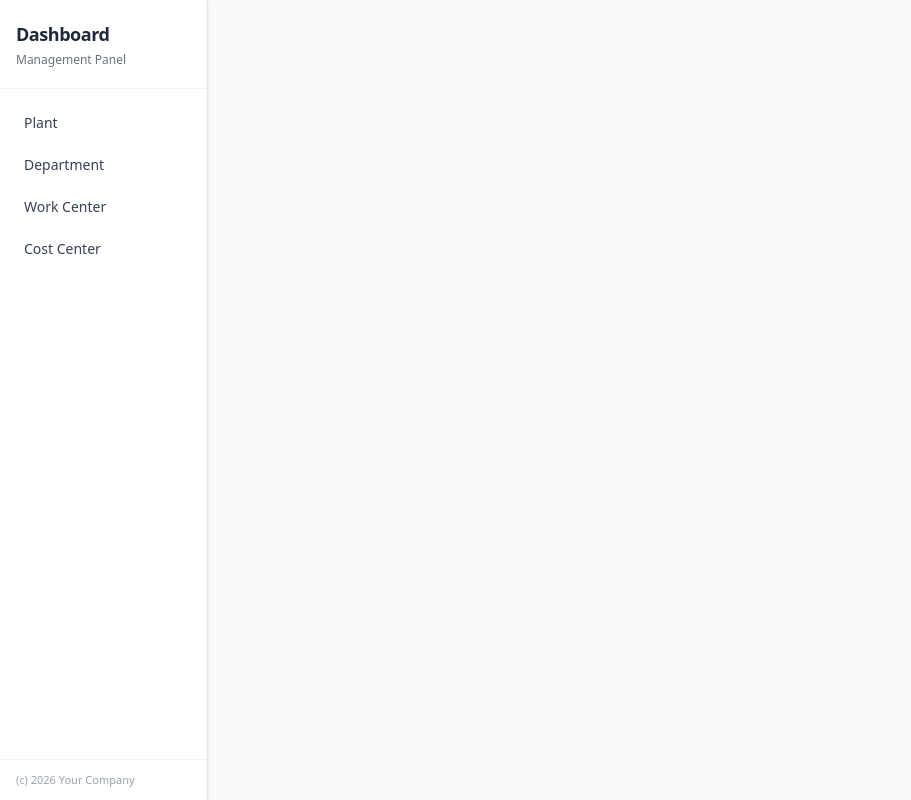
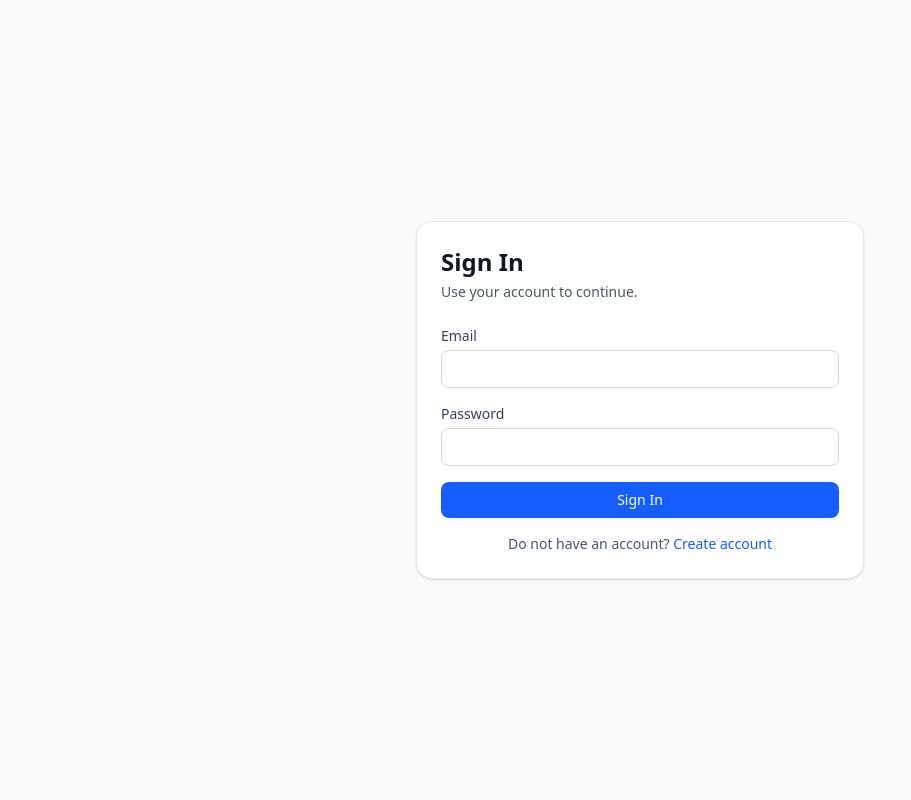
Before and after one commit to chaitanyaj2121/plant_management_sys, a React app in the folder frontend/: page /login in a window 1280 px wide. Shown: the whole page, without its empty margins (0-911 px from the left). Built offline with nearby package versions, Linux system fonts and the light colour scheme; no server answers; the HTML template or start-up script is replaced by a standard one.

Commit message:
created the singup and login pages in frontend

```diff
--- a/frontend/src/App.jsx
+++ b/frontend/src/App.jsx
@@ -7,10 +7,16 @@ import Sidebar from "./components/Sidebar";
 import DepartmentSetup from "./components/DepartmentSetup";
 import WorkCenterSetup from "./components/WorkCenterSetup";
 import CostCenterSetup from "./components/CostCenterSetup";
+import LoginPage from "./components/LoginPage";
+import SignupPage from "./components/SignupPage";
+import { getAuthToken } from "./api/client";
 
-const App = () => {
+const ProtectedApp = () => {
+  if (!getAuthToken()) {
+    return <Navigate to="/login" replace />;
+  }
+
   return (
-    <Router>
     <div className="flex min-h-screen bg-gray-50">
       <Sidebar />
 
@@ -21,9 +27,43 @@ const App = () => {
           <Route path="/department" element={<DepartmentSetup />} />
           <Route path="/work-center" element={<WorkCenterSetup />} />
           <Route path="/cost-center" element={<CostCenterSetup />} />
+          <Route path="*" element={<Navigate to="/plant" replace />} />
         </Routes>
       </main>
     </div>
+  );
+};
+
+const App = () => {
+  return (
+    <Router>
+      <Routes>
+        <Route
+          path="/login"
+          element={
+            getAuthToken() ? (
+              <Navigate to="/plant" replace />
+            ) : (
+              <div className="flex min-h-screen items-center justify-center bg-gray-50 px-4">
+                <LoginPage />
+              </div>
+            )
+          }
+        />
+        <Route
+          path="/signup"
+          element={
+            getAuthToken() ? (
+              <Navigate to="/plant" replace />
+            ) : (
+              <div className="flex min-h-screen items-center justify-center bg-gray-50 px-4">
+                <SignupPage />
+              </div>
+            )
+          }
+        />
+        <Route path="/*" element={<ProtectedApp />} />
+      </Routes>
     </Router>
   );
 };
--- a/frontend/src/api/client.js
+++ b/frontend/src/api/client.js
@@ -1,13 +1,47 @@
 import axios from "axios";
 
 const API_BASE_URL = import.meta.env.VITE_API_URL || "http://localhost:4000/api";
+const TOKEN_STORAGE_KEY = "auth_token";
 
 const api = axios.create({
   baseURL: API_BASE_URL,
 });
 
 export const getErrorMessage = (error) => {
-  return error?.response?.data?.error || error?.message || "Something went wrong";
+  return (
+    error?.response?.data?.error ||
+    error?.response?.data?.message ||
+    error?.message ||
+    "Something went wrong"
+  );
+};
+
+export const getAuthToken = () => {
+  return localStorage.getItem(TOKEN_STORAGE_KEY);
+};
+
+export const setAuthToken = (token) => {
+  localStorage.setItem(TOKEN_STORAGE_KEY, token);
+};
+
+export const clearAuthToken = () => {
+  localStorage.removeItem(TOKEN_STORAGE_KEY);
+};
+
+export const loginUser = async (payload) => {
+  const { data } = await api.post("/auth/login", payload);
+  if (data?.token) {
+    setAuthToken(data.token);
+  }
+  return data;
+};
+
+export const registerUser = async (payload) => {
+  const { data } = await api.post("/auth/register", payload);
+  if (data?.token) {
+    setAuthToken(data.token);
+  }
+  return data;
 };
 
 export default api;
--- /dev/null
+++ b/frontend/src/components/LoginPage.jsx
@@ -0,0 +1,74 @@
+import { useState } from "react";
+import { Link, useNavigate } from "react-router-dom";
+import { getErrorMessage, loginUser } from "../api/client";
+
+const LoginPage = () => {
+  const navigate = useNavigate();
+  const [form, setForm] = useState({ email: "", password: "" });
+  const [error, setError] = useState("");
+  const [submitting, setSubmitting] = useState(false);
+
+  const onSubmit = async (event) => {
+    event.preventDefault();
+    setError("");
+    try {
+      setSubmitting(true);
+      await loginUser(form);
+      navigate("/plant", { replace: true });
+    } catch (err) {
+      setError(getErrorMessage(err));
+    } finally {
+      setSubmitting(false);
+    }
+  };
+
+  return (
+    <div className="mx-auto w-full max-w-md rounded-2xl border border-gray-200 bg-white p-6 shadow-sm">
+      <h1 className="text-2xl font-semibold text-gray-900">Sign In</h1>
+      <p className="mt-1 text-sm text-gray-600">Use your account to continue.</p>
+
+      <form className="mt-6 space-y-4" onSubmit={onSubmit}>
+        <div>
+          <label className="mb-1 block text-sm font-medium text-gray-700">Email</label>
+          <input
+            className="w-full rounded-lg border border-gray-300 px-3 py-2 text-sm outline-none focus:border-blue-500 focus:ring-2 focus:ring-blue-100"
+            type="email"
+            value={form.email}
+            onChange={(e) => setForm((prev) => ({ ...prev, email: e.target.value }))}
+            required
+          />
+        </div>
+
+        <div>
+          <label className="mb-1 block text-sm font-medium text-gray-700">Password</label>
+          <input
+            className="w-full rounded-lg border border-gray-300 px-3 py-2 text-sm outline-none focus:border-blue-500 focus:ring-2 focus:ring-blue-100"
+            type="password"
+            value={form.password}
+            onChange={(e) => setForm((prev) => ({ ...prev, password: e.target.value }))}
+            required
+          />
+        </div>
+
+        {error ? <p className="text-sm text-red-600">{error}</p> : null}
+
+        <button
+          className="w-full rounded-lg bg-blue-600 px-4 py-2 text-sm font-medium text-white transition hover:bg-blue-700 disabled:opacity-50"
+          type="submit"
+          disabled={submitting}
+        >
+          {submitting ? "Signing in..." : "Sign In"}
+        </button>
+      </form>
+
+      <p className="mt-4 text-center text-sm text-gray-600">
+        Do not have an account?{" "}
+        <Link className="font-medium text-blue-600 hover:text-blue-700" to="/signup">
+          Create account
+        </Link>
+      </p>
+    </div>
+  );
+};
+
+export default LoginPage;
--- /dev/null
+++ b/frontend/src/components/SignupPage.jsx
@@ -0,0 +1,79 @@
+import { useState } from "react";
+import { useNavigate } from "react-router-dom";
+import { getErrorMessage, registerUser } from "../api/client";
+
+const SignupPage = () => {
+  const navigate = useNavigate();
+  const [form, setForm] = useState({ name: "", email: "", password: "" });
+  const [error, setError] = useState("");
+  const [submitting, setSubmitting] = useState(false);
+
+  const onSubmit = async (event) => {
+    event.preventDefault();
+    setError("");
+    try {
+      setSubmitting(true);
+      await registerUser(form);
+      navigate("/plant", { replace: true });
+    } catch (err) {
+      setError(getErrorMessage(err));
+    } finally {
+      setSubmitting(false);
+    }
+  };
+
+  return (
+    <div className="mx-auto w-full max-w-md rounded-2xl border border-gray-200 bg-white p-6 shadow-sm">
+      <h1 className="text-2xl font-semibold text-gray-900">Create Account</h1>
+      <p className="mt-1 text-sm text-gray-600">Register to access the dashboard.</p>
+
+      <form className="mt-6 space-y-4" onSubmit={onSubmit}>
+        <div>
+          <label className="mb-1 block text-sm font-medium text-gray-700">Name</label>
+          <input
+            className="w-full rounded-lg border border-gray-300 px-3 py-2 text-sm outline-none focus:border-blue-500 focus:ring-2 focus:ring-blue-100"
+            type="text"
+            value={form.name}
+            onChange={(e) => setForm((prev) => ({ ...prev, name: e.target.value }))}
+            required
+          />
+        </div>
+
+        <div>
+          <label className="mb-1 block text-sm font-medium text-gray-700">Email</label>
+          <input
+            className="w-full rounded-lg border border-gray-300 px-3 py-2 text-sm outline-none focus:border-blue-500 focus:ring-2 focus:ring-blue-100"
+            type="email"
+            value={form.email}
+            onChange={(e) => setForm((prev) => ({ ...prev, email: e.target.value }))}
+            required
+          />
+        </div>
+
+        <div>
+          <label className="mb-1 block text-sm font-medium text-gray-700">Password</label>
+          <input
+            className="w-full rounded-lg border border-gray-300 px-3 py-2 text-sm outline-none focus:border-blue-500 focus:ring-2 focus:ring-blue-100"
+            type="password"
+            value={form.password}
+            onChange={(e) => setForm((prev) => ({ ...prev, password: e.target.value }))}
+            required
+            minLength={6}
+          />
+        </div>
+
+        {error ? <p className="text-sm text-red-600">{error}</p> : null}
+
+        <button
+          className="w-full rounded-lg bg-blue-600 px-4 py-2 text-sm font-medium text-white transition hover:bg-blue-700 disabled:opacity-50"
+          type="submit"
+          disabled={submitting}
+        >
+          {submitting ? "Creating account..." : "Sign Up"}
+        </button>
+      </form>
+    </div>
+  );
+};
+
+export default SignupPage;
```
Lines whose indentation alone changed are shown as unchanged.
